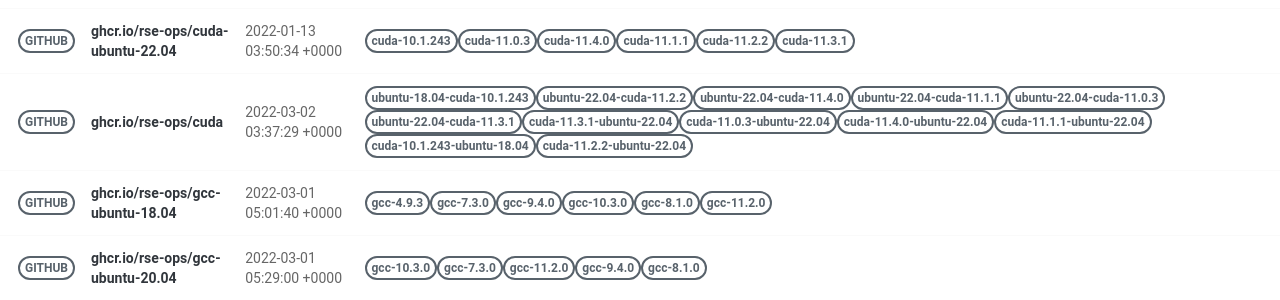
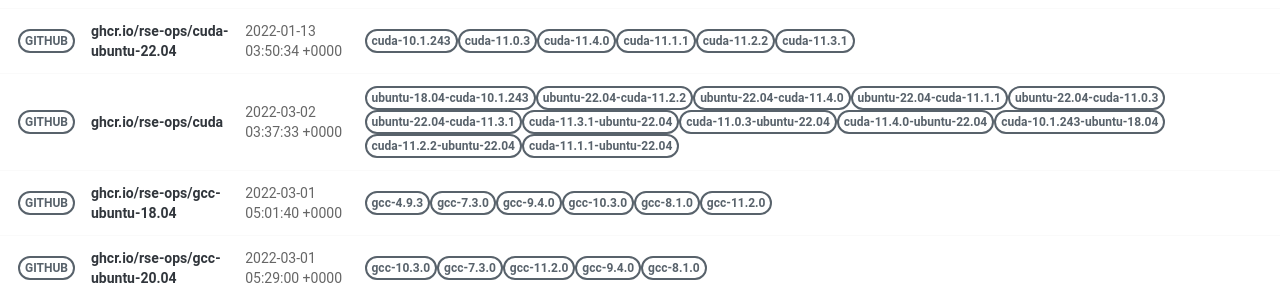
Before and after one commit to rse-ops/docker-images, a Jekyll site: the page built from pages/index.md, in a window 1280 px wide. Shown: the part 421-721 px from the top of the page. Built offline with Jekyll 4.4.1, drawn with Linux system fonts in a browser that asks for light colours; nearby versions of some CDN libraries.

Commit message:
Automated push to update library 2022-03-02

```diff
--- a/_library/ghcr.io-rse-ops-cuda.md
+++ b/_library/ghcr.io-rse-ops-cuda.md
@@ -1,7 +1,7 @@
 ---
 layout: container
 name: ghcr.io/rse-ops/cuda
-updated_at: 2022-03-02 03:37:29.316987
+updated_at: 2022-03-02 03:37:33.224351
 
 
 container_url: https://github.com/orgs/rse-ops/packages/container/package/cuda
@@ -33,14 +33,14 @@ versions:
  - tag: cuda-11.4.0-ubuntu-22.04
    dockerfile: https://github.com/rse-ops/docker-images/blob/main/ubuntu/cuda/Dockerfile
    manifest: https://crane.ggcr.dev/manifest/ghcr.io/rse-ops/cuda:cuda-11.4.0-ubuntu-22.04
- - tag: cuda-11.1.1-ubuntu-22.04
-   dockerfile: https://github.com/rse-ops/docker-images/blob/main/ubuntu/cuda/Dockerfile
-   manifest: https://crane.ggcr.dev/manifest/ghcr.io/rse-ops/cuda:cuda-11.1.1-ubuntu-22.04
  - tag: cuda-10.1.243-ubuntu-18.04
    dockerfile: https://github.com/rse-ops/docker-images/blob/main/ubuntu/cuda/Dockerfile
    manifest: https://crane.ggcr.dev/manifest/ghcr.io/rse-ops/cuda:cuda-10.1.243-ubuntu-18.04
  - tag: cuda-11.2.2-ubuntu-22.04
    dockerfile: https://github.com/rse-ops/docker-images/blob/main/ubuntu/cuda/Dockerfile
    manifest: https://crane.ggcr.dev/manifest/ghcr.io/rse-ops/cuda:cuda-11.2.2-ubuntu-22.04
+ - tag: cuda-11.1.1-ubuntu-22.04
+   dockerfile: https://github.com/rse-ops/docker-images/blob/main/ubuntu/cuda/Dockerfile
+   manifest: https://crane.ggcr.dev/manifest/ghcr.io/rse-ops/cuda:cuda-11.1.1-ubuntu-22.04
 
 ---
```
